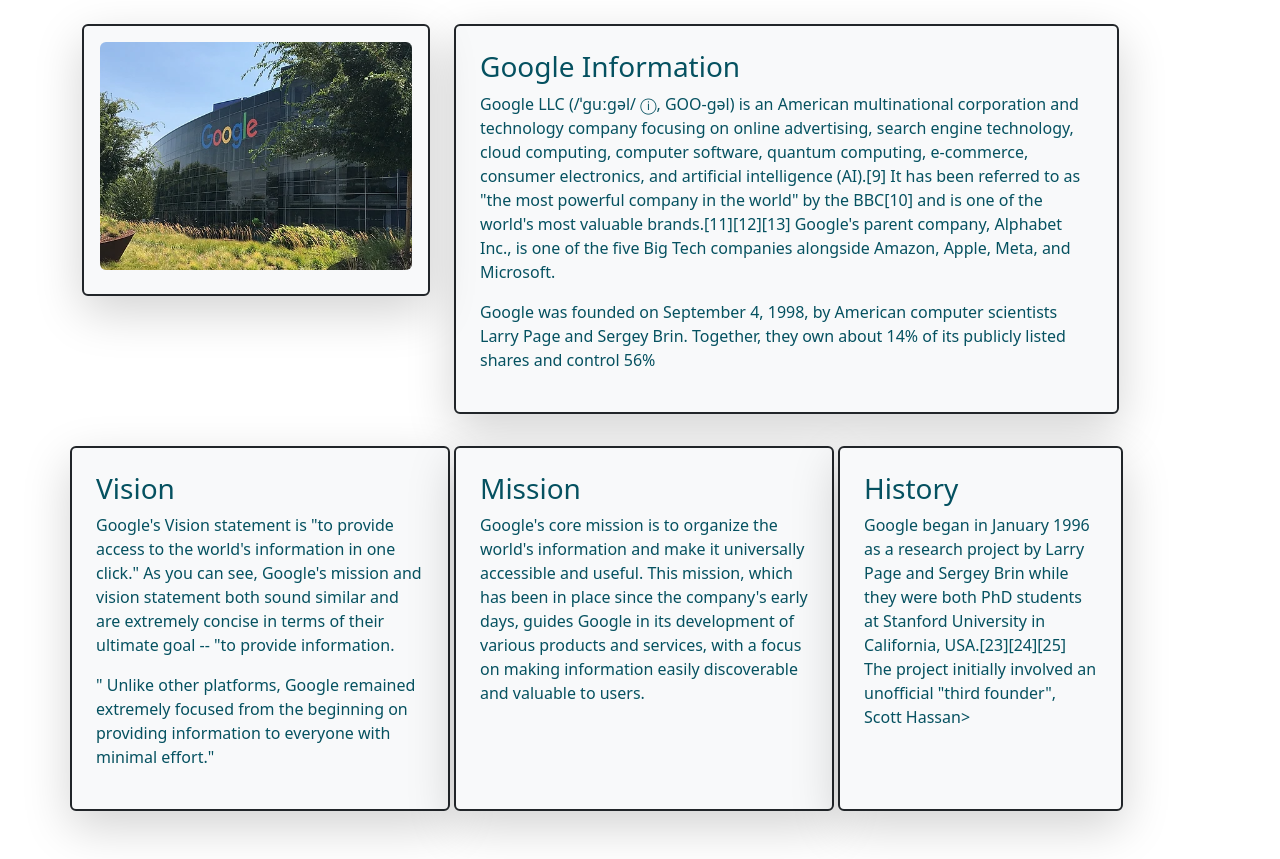
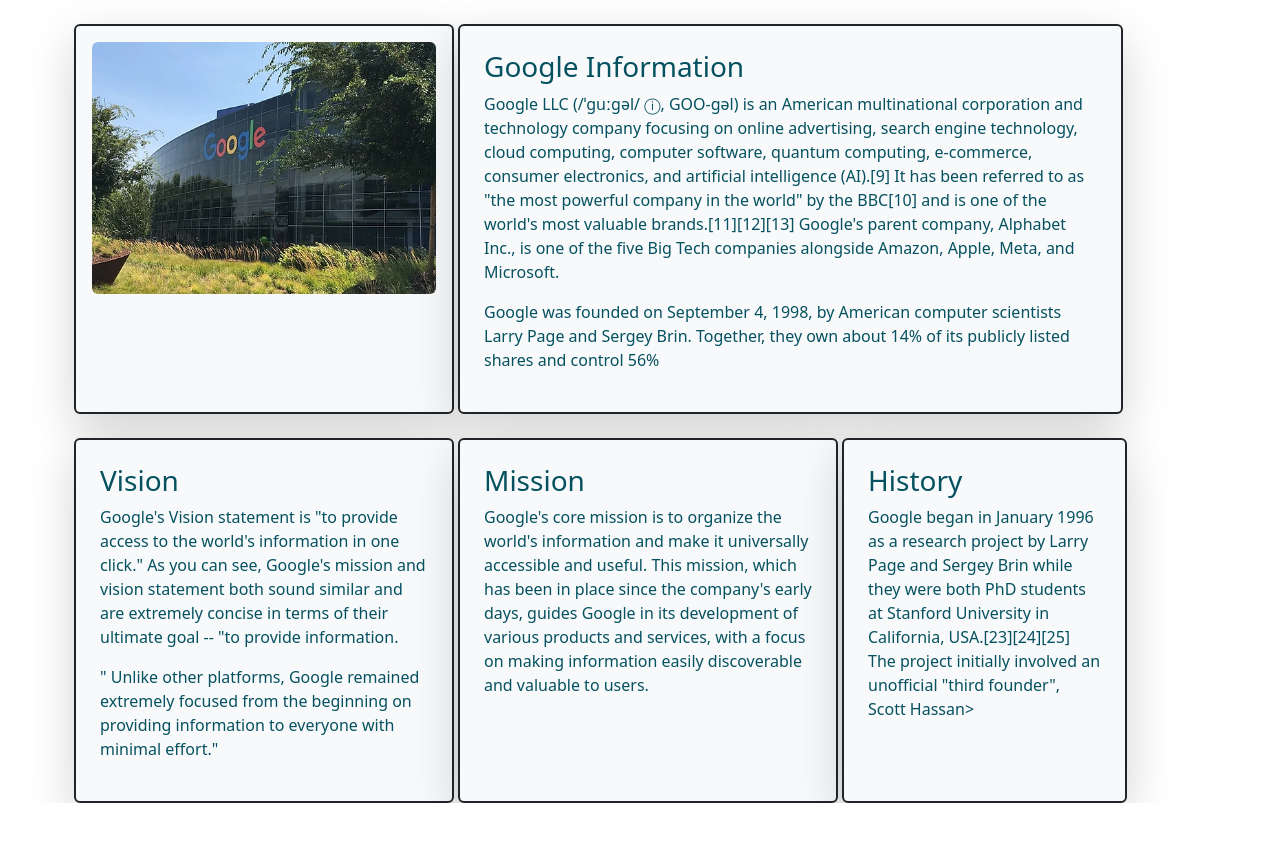
Before and after one commit to vaishnaviadat/Learning_BOOTSTRAP, a plain HTML site: page about.html in a window 1280 px wide. After the commit the page ends 803 px from the top, so only its background shows below. Drawn offline with nearby package versions, Linux system fonts and the light colour scheme.

Commit message:
bootstrap class

```diff
--- a/about.html
+++ b/about.html
@@ -9,14 +9,11 @@
 <body>
     <section>
     <div class="container mt-4">
-        <div class="row me-15">
-        <div class="col-md-4 mb-3">
-            <div class="card shadow-lg me-2 border border-2 border-dark bg-body-tertiary rounded">
-                <div class="card-body text-center"><img src="images/Googleplex.webp" class="img-fluid rounded mb-2" alt="Google Office"></div>
+        <div class="row">
+            <div class="col-md-4 p-1 ms-1 border border-2 border-dark shadow-lg p-3 bg-body-tertiary rounded text-info-emphasis bg-secondary">
+                <img src="images/Googleplex.webp" class="img-fluid rounded mb-2">
             </div>
-        </div>
-
-            <div class="col-md-7 p-4 ms-1 border border-2 border-dark shadow-lg p-3 mb-3 bg-body-tertiary rounded text-info-emphasis .bg-secondary">
+            <div class="col-md-7 ms-1 p-4 border border-2 border-dark shadow-lg p-3 bg-body-tertiary rounded text-info-emphasis bg-secondary">
                 <h3>Google Information</h3>
                 <p>Google LLC (/ˈɡuːɡəl/ ⓘ, GOO-gəl) is an American multinational corporation and technology company focusing on online advertising, search engine technology, cloud computing, computer software, quantum computing, e-commerce, consumer electronics, and artificial intelligence (AI).[9] It has been referred to as "the most powerful company in the world" by the BBC[10] and is one of the world's most valuable brands.[11][12][13] Google's parent company, Alphabet Inc., is one of the five Big Tech companies alongside Amazon, Apple, Meta, and Microsoft.</p>
                 <p>Google was founded on September 4, 1998, by American computer scientists Larry Page and Sergey Brin. Together, they own about 14% of its publicly listed shares and control 56%</p>
@@ -27,20 +24,20 @@
     </section>
 
     <section>
-        <div class="container mt-3">
-        <div class="row me-10">
-            <div class="col-md-4 p-4 border border-2 border-dark shadow-lg p-3 mb-5 bg-body-tertiary rounded text-info-emphasis">
+        <div class="container mt-4">
+        <div class="row">
+            <div class="col-md-4 p-4 ms-1 border border-2 border-dark shadow-lg p-3 bg-body-tertiary rounded text-info-emphasis">
                <h3>Vision</h3>
             <p>Google's Vision statement is "to provide access to the world's information in one click."
             As you can see, Google's mission and vision statement both sound similar and are extremely concise in terms of their ultimate goal -- "to provide information.</p><p>" Unlike other platforms, Google remained extremely focused from the beginning on providing information to everyone with minimal effort."</p>
     </div>
 
-            <div class="col-md-4 p-4 ms-1 border border-2 border-dark shadow-lg p-3 mb-5 bg-body-tertiary rounded text-info-emphasis">
+            <div class="col-md-4 p-4 ms-1 border border-2 border-dark shadow-lg p-3 bg-body-tertiary rounded text-info-emphasis">
                 <h3>Mission</h3>
                 <p>Google's core mission is to organize the world's information and make it universally accessible and useful. This mission, which has been in place since the company's early days, guides Google in its development of various products and services, with a focus on making information easily discoverable and valuable to users.</p>
         </div>
 
-            <div class="col-md-3 p-4 ms-1 border border-2 border-dark shadow-lg p-3 mb-5 bg-body-tertiary rounded text-info-emphasis">
+            <div class="col-md-3 p-4 ms-1 border border-2 border-dark shadow-lg p-3 bg-body-tertiary rounded text-info-emphasis">
                 <h3>History</h3>
                  <p>Google began in January 1996 as a research project by Larry Page and Sergey Brin while they were both PhD students at Stanford University in California, USA.[23][24][25] The project initially involved an unofficial "third founder", Scott Hassan>
             </div>
@@ -48,6 +45,5 @@
     </div>
     </section>
     <script src="https://cdn.jsdelivr.net/npm/bootstrap@5.3.7/dist/js/bootstrap.bundle.min.js" integrity="sha384-ndDqU0Gzau9qJ1lfW4pNLlhNTkCfHzAVBReH9diLvGRem5+R9g2FzA8ZGN954O5Q" crossorigin="anonymous"></script>
-</div>
 </body>
 </html>
```
